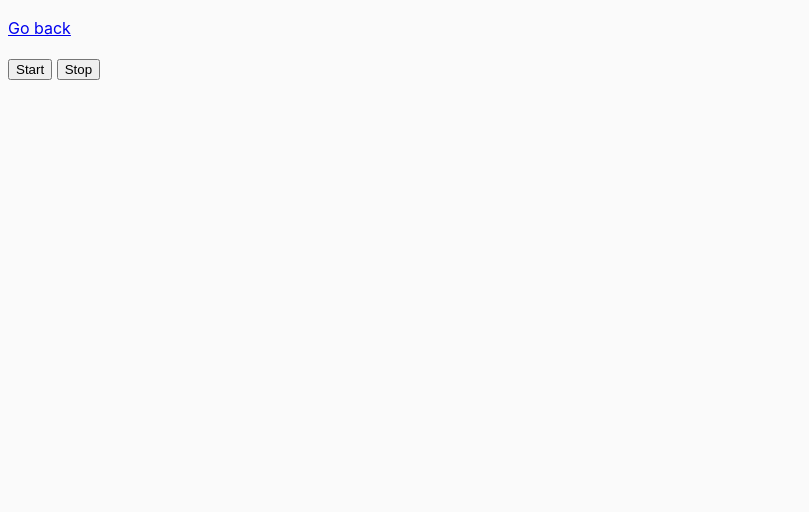
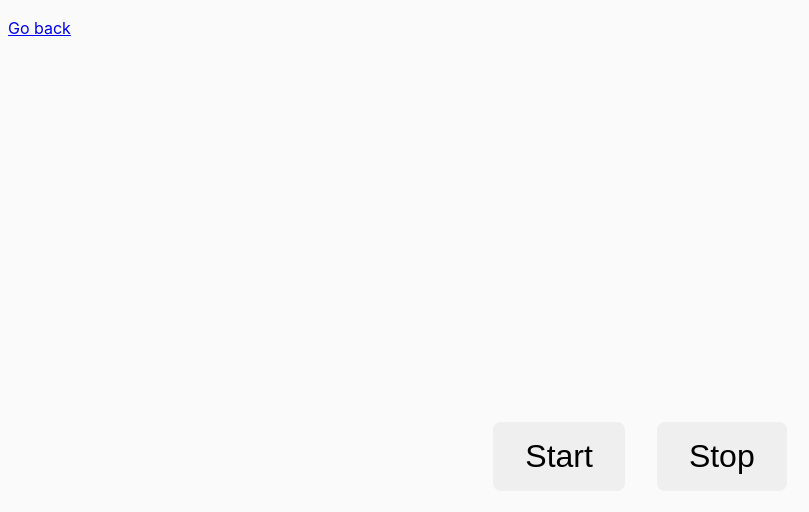
Before and after one commit to LukaszCiaston-coder/goit-js-hw-09, a website built with Parcel: page src/01-color-switcher.html in a window 1280 px wide. Shown: the whole page, without its empty margins (0-809 px from the left). Built offline with nearby package versions, Linux system fonts and the light colour scheme.

Commit message:
button style

```diff
--- a/src/css/common.css
+++ b/src/css/common.css
@@ -50,3 +50,21 @@ img {
   font-size: 16px;
   text-transform: uppercase;
 }
+.container {
+  display: flex;
+  justify-content: center;
+  align-items: center;
+  height: 100vh;
+}
+
+.container button {
+  font-size: 2rem;
+  padding: 1rem 2rem;
+  border: none;
+  border-radius: 0.5rem;
+  cursor: pointer;
+  margin: 1rem;
+}
+.container button:hover {
+  background-color: #005ea8;
+}
--- a/src/js/01-color-switcher.js
+++ b/src/js/01-color-switcher.js
@@ -18,3 +18,11 @@
     startButton.disabled = false;
     clearInterval(intervalId);
   });
+
+const container = document.createElement('div');
+    container.classList.add('container');
+    const startBut = document.querySelector('[data-start]');
+    const stopBut = document.querySelector('[data-stop]');
+    container.appendChild(startBut);
+    container.appendChild(stopBut);
+    document.body.insertBefore(container, document.body.secondChild);
```
